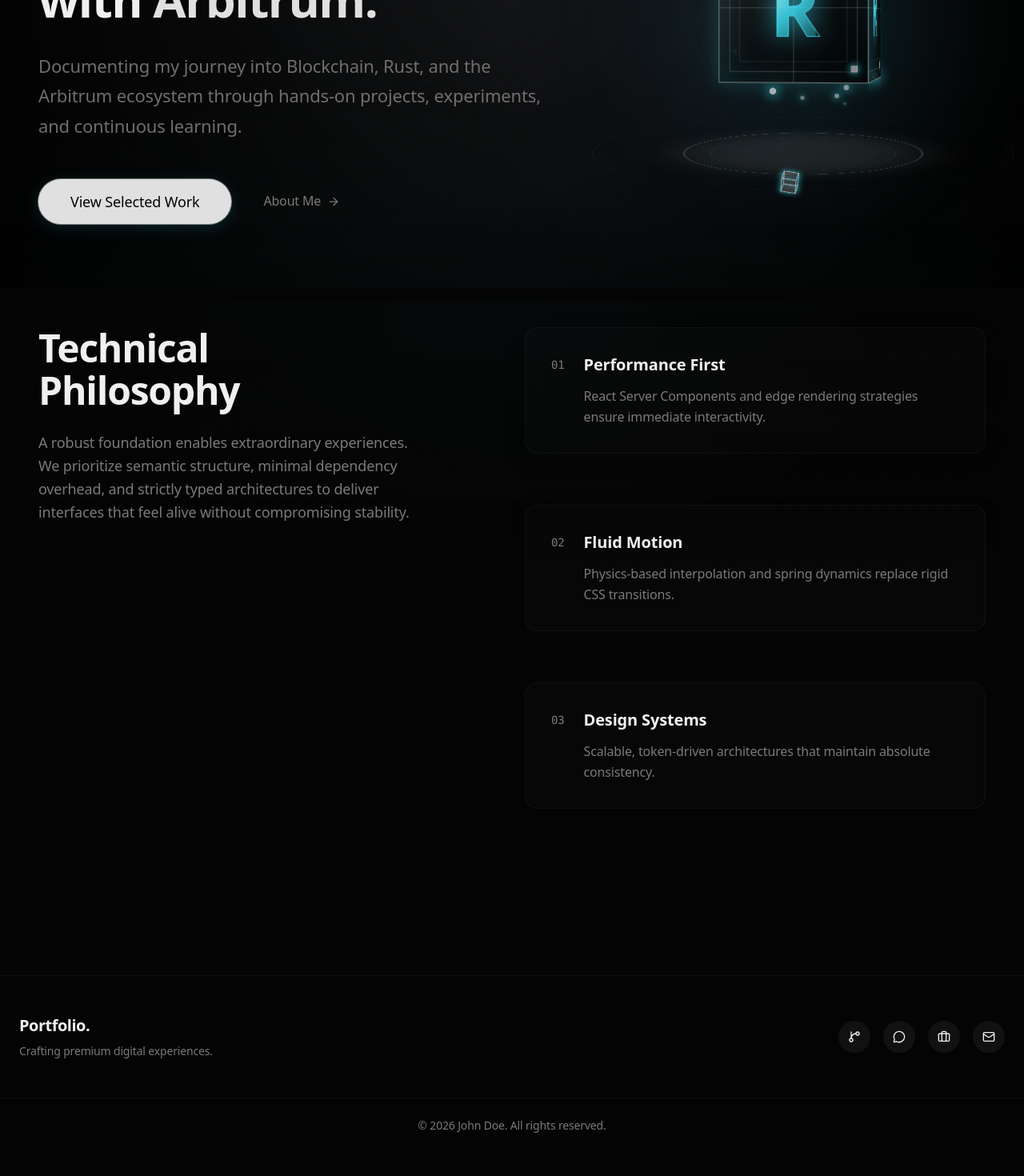
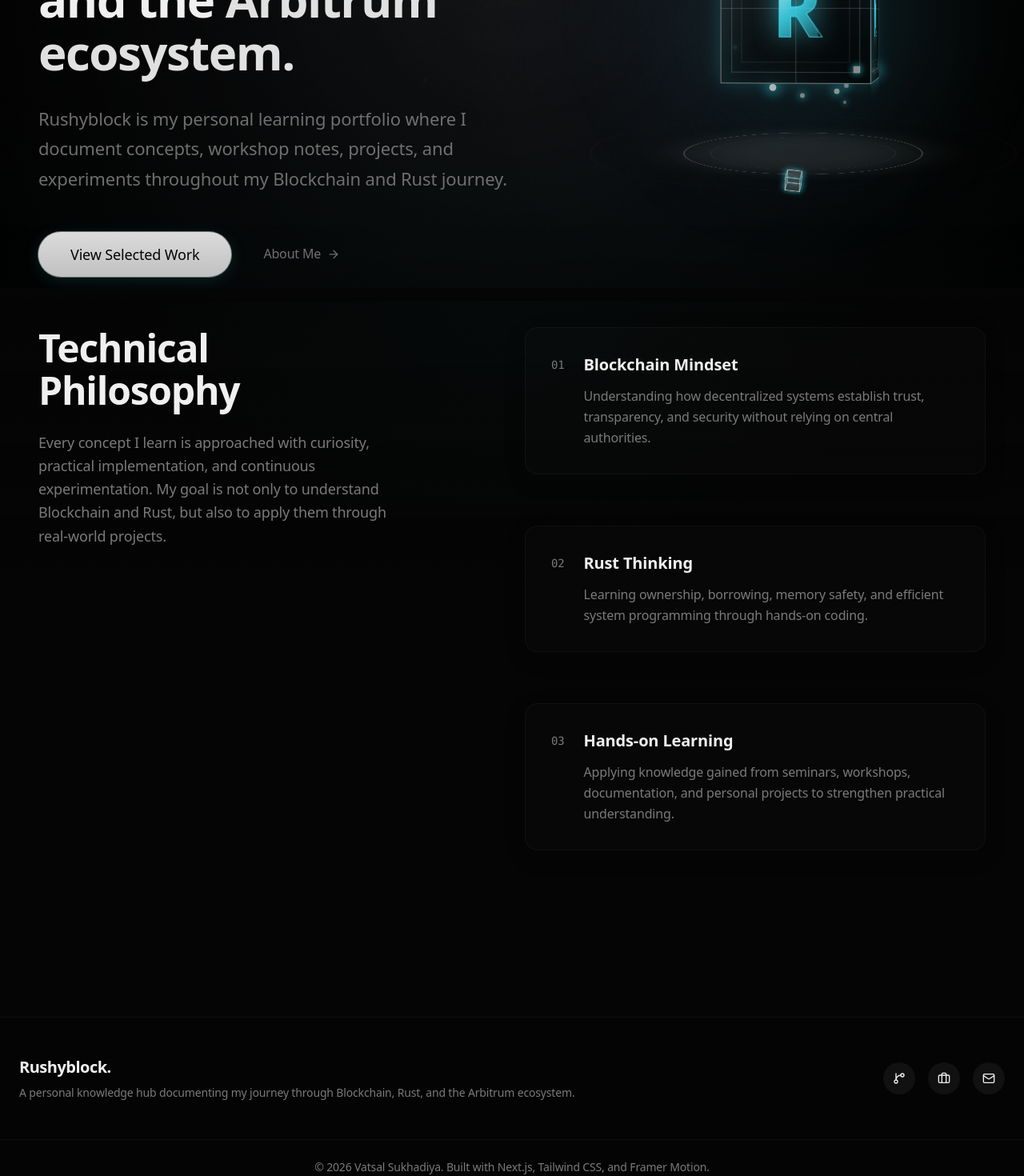
Before and after one commit to vatsalsukhadiya21/Rushyblock, a Next.js app: page / in a window 1280 px wide. Shown: the part 440-1910 px from the top of the page at 80% size. Before the commit the page ends 1881 px from the top, so only its background shows below. Built offline with nearby package versions, Linux system fonts and the light colour scheme.

Commit message:
home page text and footer modify

```diff
--- a/src/app/page.tsx
+++ b/src/app/page.tsx
@@ -60,16 +60,16 @@ export default function Home() {
                   variants={itemVariants}
                   className="text-4xl md:text-5xl lg:text-[60px] font-bold tracking-tight font-heading mb-8 leading-[1.1]"
                 >
-                  Journey of Learning <br />
-                  Blockchain & Rust <br />
-                  with <span className="text-primary">Arbitrum.</span>
+                  Documenting my journey <br />
+                  into Blockchain, Rust <br />
+                  and the <span className="text-primary">Arbitrum ecosystem.</span>
                 </motion.h1>
 
                 <motion.p
                   variants={itemVariants}
                   className="text-lg md:text-xl lg:text-[22px] text-muted-foreground/90 mb-12 max-w-2xl leading-[1.7] font-light"
                 >
-                  Documenting my journey into Blockchain, Rust, and the Arbitrum ecosystem through hands-on projects, experiments, and continuous learning.
+                  Rushyblock is my personal learning portfolio where I document concepts, workshop notes, projects, and experiments throughout my Blockchain and Rust journey.
                 </motion.p>
 
                 <motion.div variants={itemVariants} className="flex flex-col sm:flex-row items-center gap-6 w-full sm:w-auto">
@@ -121,25 +121,25 @@ export default function Home() {
                 Technical <br /> Philosophy
               </motion.h2>
               <motion.p variants={itemVariants} className="text-muted-foreground text-lg leading-relaxed">
-                A robust foundation enables extraordinary experiences. We prioritize semantic structure, minimal dependency overhead, and strictly typed architectures to deliver interfaces that feel alive without compromising stability.
+                Every concept I learn is approached with curiosity, practical implementation, and continuous experimentation. My goal is not only to understand Blockchain and Rust, but also to apply them through real-world projects.
               </motion.p>
             </div>
 
             <div className="md:col-span-6 md:col-start-7 flex flex-col gap-16">
               {[
                 {
-                  title: "Performance First",
-                  desc: "React Server Components and edge rendering strategies ensure immediate interactivity.",
+                  title: "Blockchain Mindset",
+                  desc: "Understanding how decentralized systems establish trust, transparency, and security without relying on central authorities.",
                   number: "01"
                 },
                 {
-                  title: "Fluid Motion",
-                  desc: "Physics-based interpolation and spring dynamics replace rigid CSS transitions.",
+                  title: "Rust Thinking",
+                  desc: "Learning ownership, borrowing, memory safety, and efficient system programming through hands-on coding.",
                   number: "02"
                 },
                 {
-                  title: "Design Systems",
-                  desc: "Scalable, token-driven architectures that maintain absolute consistency.",
+                  title: "Hands-on Learning",
+                  desc: "Applying knowledge gained from seminars, workshops, documentation, and personal projects to strengthen practical understanding.",
                   number: "03"
                 },
               ].map((feature, idx) => (
--- a/src/components/layout/Footer.tsx
+++ b/src/components/layout/Footer.tsx
@@ -12,19 +12,18 @@ export function Footer() {
       <div className="container mx-auto px-6 py-12 flex flex-col md:flex-row items-center justify-between gap-6">
         <div className="flex flex-col items-center md:items-start gap-2">
           <Link href="/" className="font-bold text-xl tracking-tight interactive">
-            Portfolio.
+            Rushyblock.
           </Link>
           <p className="text-sm text-muted-foreground">
-            Crafting premium digital experiences.
+            A personal knowledge hub documenting my journey through Blockchain, Rust, and the Arbitrum ecosystem.
           </p>
         </div>
 
         <div className="flex items-center gap-4">
           {[
-            { icon: GitBranch, href: "https://github.com" },
-            { icon: MessageCircle, href: "https://twitter.com" },
-            { icon: Briefcase, href: "https://linkedin.com" },
-            { icon: Mail, href: "mailto:hello@example.com" },
+            { icon: GitBranch, href: "https://github.com/vatsalsukhadiya21" },
+            { icon: Briefcase, href: "https://www.linkedin.com/in/vatsal-sukhadiya/" },
+            { icon: Mail, href: "mailto:whatscr4000@gmail.com" },
           ].map((social, i) => (
             <motion.a
               key={i}
@@ -41,7 +40,7 @@ export function Footer() {
         </div>
       </div>
       <div className="border-t border-border/50 py-6 text-center text-sm text-muted-foreground">
-        © {currentYear} John Doe. All rights reserved.
+        © 2026 Vatsal Sukhadiya.<br className="md:hidden" /> Built with Next.js, Tailwind CSS, and Framer Motion.
       </div>
     </footer>
   );
```
